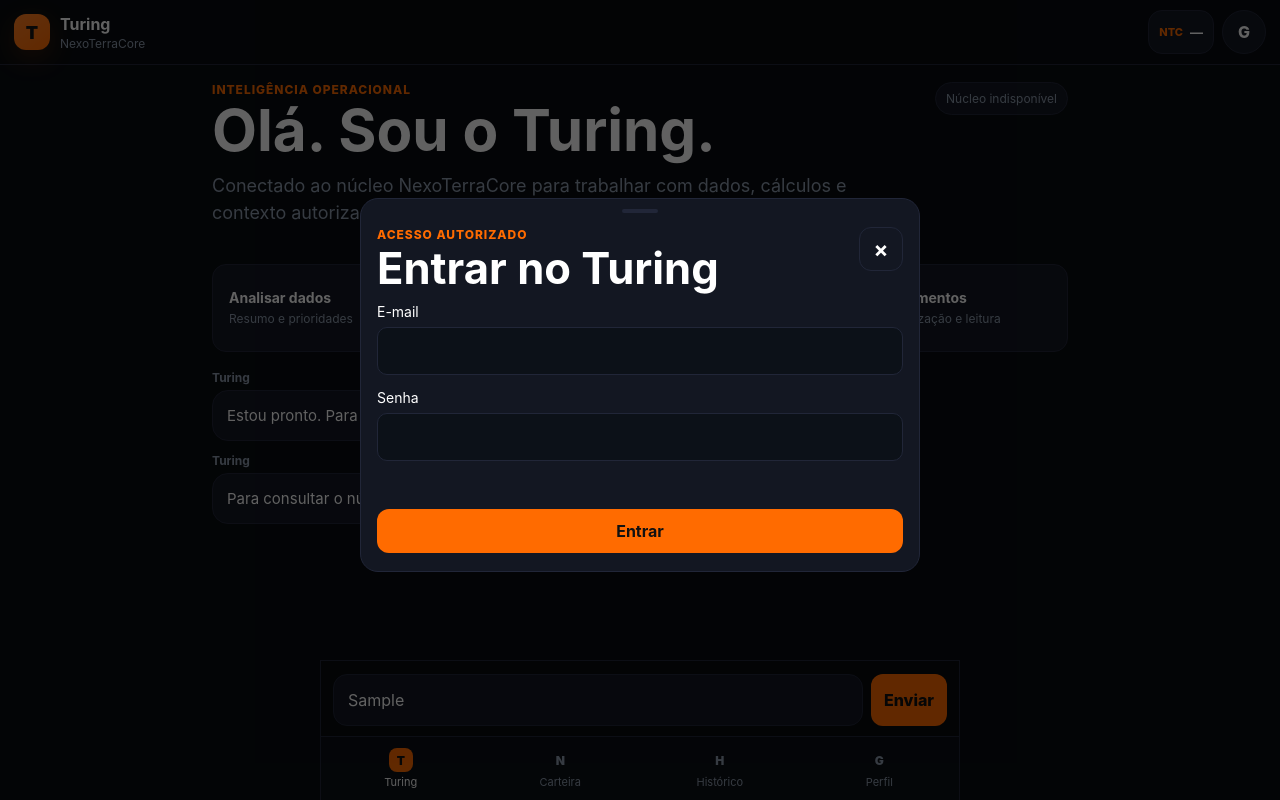
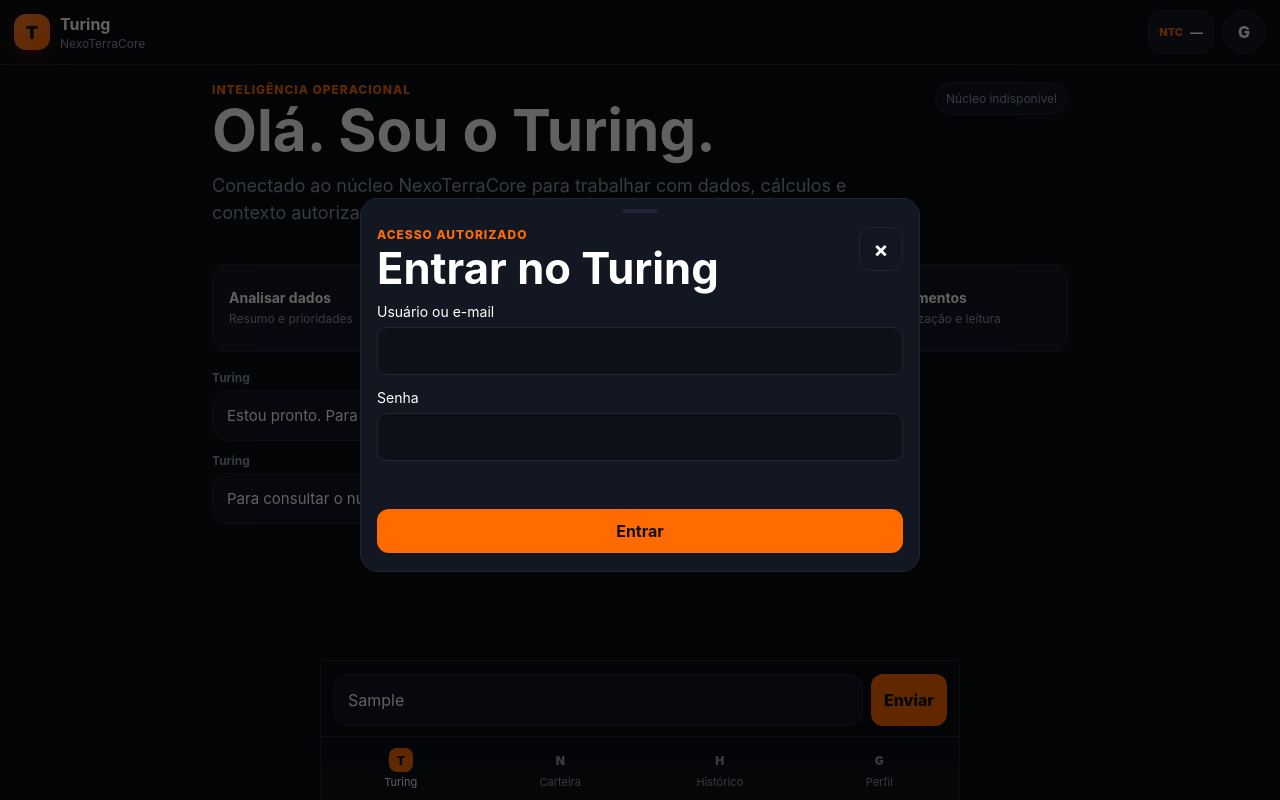
Before and after one commit to dgustavopaula-lang/nexoterracore, a plain HTML site: page sala-de-comando/turing/index.html in a window 1280 px wide. Both pictures are taken after typing "Sample" into the empty fields and a click on the button "Enviar". Drawn offline with Linux system fonts and the light colour scheme; no server answers.

Commit message:
Permitir usuário sem @ no login do Turing

```diff
--- a/sala-de-comando/turing/index.html
+++ b/sala-de-comando/turing/index.html
@@ -175,7 +175,7 @@
       </div>
 
       <form id="loginForm" class="form-stack">
-        <label>E-mail<input id="loginEmail" type="email" autocomplete="username" required></label>
+        <label>Usuário ou e-mail<input id="loginEmail" type="text" autocomplete="username" autocapitalize="none" spellcheck="false" required></label>
         <label>Senha<input id="loginPassword" type="password" autocomplete="current-password" required></label>
         <div id="loginError" class="form-error"></div>
         <button id="loginSubmit" class="primary-button full" type="submit">Entrar</button>
```
